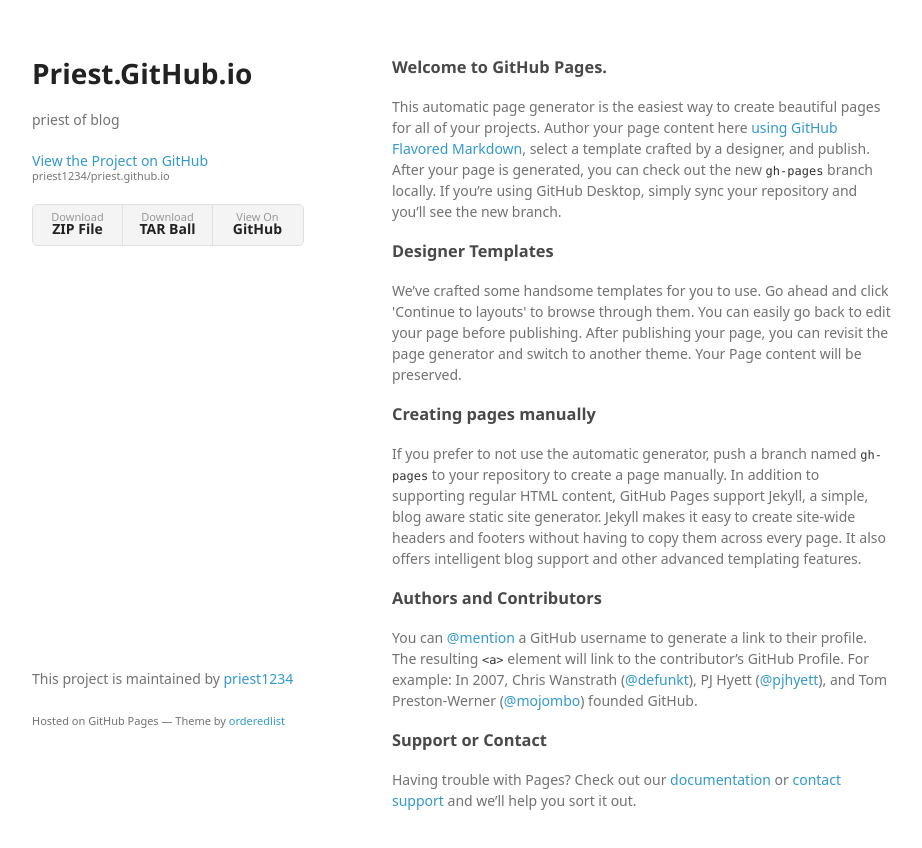
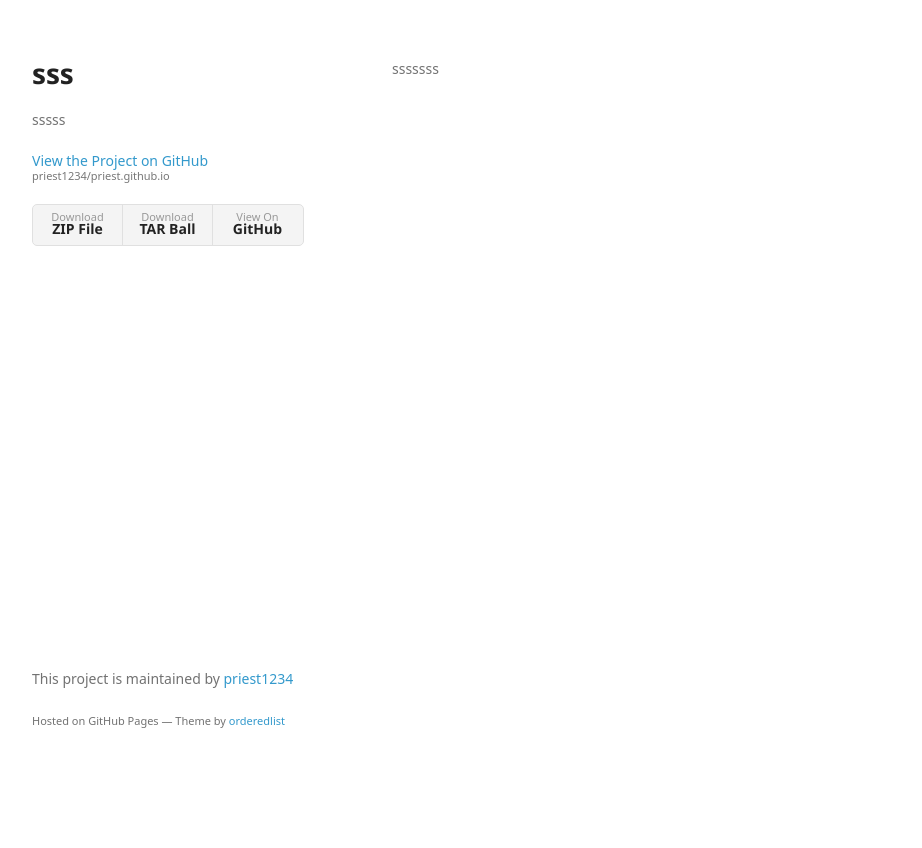
Before and after one commit to priest1234/priest.github.io, a plain HTML site: page index.html in a window 1280 px wide. Shown: the whole page, without its empty margins (178-1100 px from the left). After the commit the page ends 800 px from the top, so only its background shows below. Drawn offline with Linux system fonts and the light colour scheme; a web font is replaced by a local one.

```diff
--- a/index.html
+++ b/index.html
@@ -3,7 +3,7 @@
   <head>
     <meta charset="utf-8">
     <meta http-equiv="X-UA-Compatible" content="chrome=1">
-    <title>Priest.GitHub.io by priest1234</title>
+    <title>sss by priest1234</title>
 
     <link rel="stylesheet" href="stylesheets/styles.css">
     <link rel="stylesheet" href="stylesheets/github-light.css">
@@ -15,8 +15,8 @@
   <body>
     <div class="wrapper">
       <header>
-        <h1>Priest.GitHub.io</h1>
-        <p>priest of blog</p>
+        <h1>sss</h1>
+        <p>sssss</p>
 
         <p class="view"><a href="https://github.com/priest1234/priest.github.io">View the Project on GitHub <small>priest1234/priest.github.io</small></a></p>
 
@@ -28,30 +28,7 @@
         </ul>
       </header>
       <section>
-        <h3>
-<a id="welcome-to-github-pages" class="anchor" href="#welcome-to-github-pages" aria-hidden="true"><span class="octicon octicon-link"></span></a>Welcome to GitHub Pages.</h3>
-
-<p>This automatic page generator is the easiest way to create beautiful pages for all of your projects. Author your page content here <a href="https://guides.github.com/features/mastering-markdown/">using GitHub Flavored Markdown</a>, select a template crafted by a designer, and publish. After your page is generated, you can check out the new <code>gh-pages</code> branch locally. If you’re using GitHub Desktop, simply sync your repository and you’ll see the new branch.</p>
-
-<h3>
-<a id="designer-templates" class="anchor" href="#designer-templates" aria-hidden="true"><span class="octicon octicon-link"></span></a>Designer Templates</h3>
-
-<p>We’ve crafted some handsome templates for you to use. Go ahead and click 'Continue to layouts' to browse through them. You can easily go back to edit your page before publishing. After publishing your page, you can revisit the page generator and switch to another theme. Your Page content will be preserved.</p>
-
-<h3>
-<a id="creating-pages-manually" class="anchor" href="#creating-pages-manually" aria-hidden="true"><span class="octicon octicon-link"></span></a>Creating pages manually</h3>
-
-<p>If you prefer to not use the automatic generator, push a branch named <code>gh-pages</code> to your repository to create a page manually. In addition to supporting regular HTML content, GitHub Pages support Jekyll, a simple, blog aware static site generator. Jekyll makes it easy to create site-wide headers and footers without having to copy them across every page. It also offers intelligent blog support and other advanced templating features.</p>
-
-<h3>
-<a id="authors-and-contributors" class="anchor" href="#authors-and-contributors" aria-hidden="true"><span class="octicon octicon-link"></span></a>Authors and Contributors</h3>
-
-<p>You can <a href="https://github.com/blog/821" class="user-mention">@mention</a> a GitHub username to generate a link to their profile. The resulting <code>&lt;a&gt;</code> element will link to the contributor’s GitHub Profile. For example: In 2007, Chris Wanstrath (<a href="https://github.com/defunkt" class="user-mention">@defunkt</a>), PJ Hyett (<a href="https://github.com/pjhyett" class="user-mention">@pjhyett</a>), and Tom Preston-Werner (<a href="https://github.com/mojombo" class="user-mention">@mojombo</a>) founded GitHub.</p>
-
-<h3>
-<a id="support-or-contact" class="anchor" href="#support-or-contact" aria-hidden="true"><span class="octicon octicon-link"></span></a>Support or Contact</h3>
-
-<p>Having trouble with Pages? Check out our <a href="https://help.github.com/pages">documentation</a> or <a href="https://github.com/contact">contact support</a> and we’ll help you sort it out.</p>
+        <p>sssssss</p>
       </section>
       <footer>
         <p>This project is maintained by <a href="https://github.com/priest1234">priest1234</a></p>
```
Also changed, not shown: params.json (+1 -1 lines).
